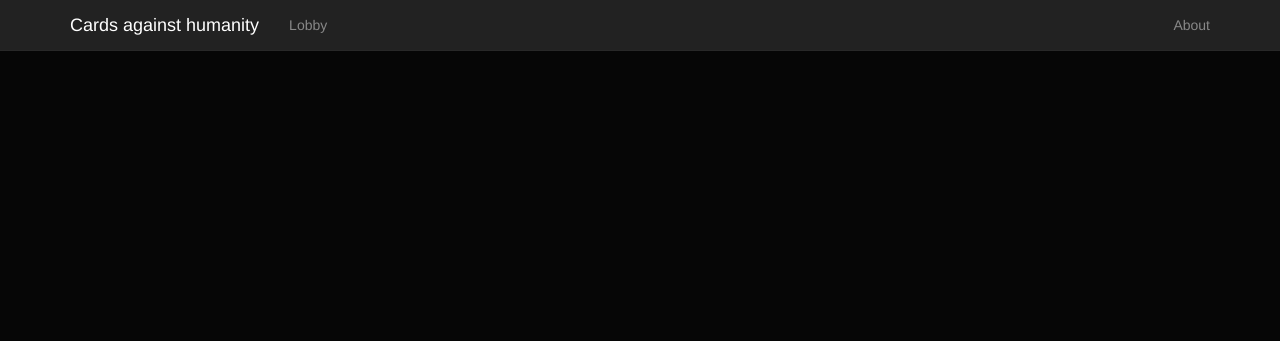
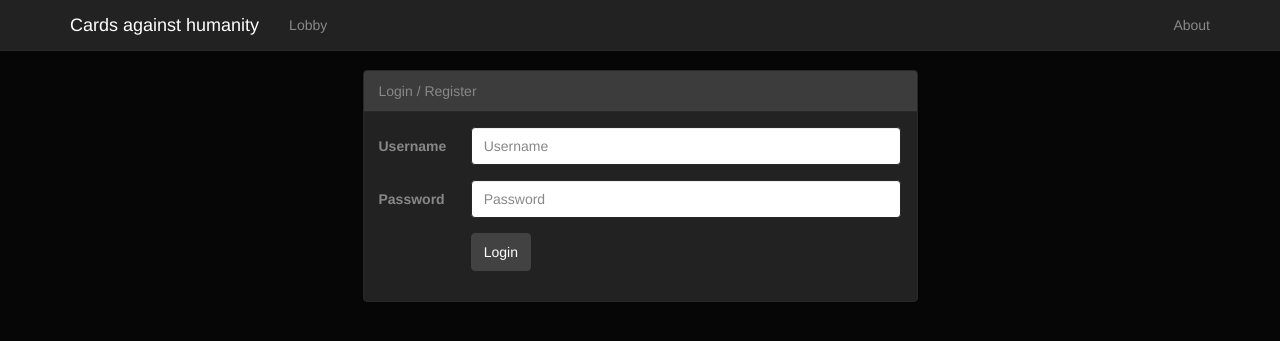
Before and after one commit to ryandeba/cardsAgainstHumanity, a Django app: page / in a window 1280 px wide. Shown: the top 341 px of the page. Run offline with Django 3.2, Linux system fonts and the light colour scheme; parts of the project's set-up code (start-up, migrations or seed data) failed here and were passed over; some web fonts are replaced.

Commit message:
initial progress

```diff
--- a/cardsAgainstHumanity/urls.py
+++ b/cardsAgainstHumanity/urls.py
@@ -11,7 +11,7 @@ urlpatterns = patterns('',
     # url(r'^blog/', include('blog.urls')),
 
     url(r'^admin/', include(admin.site.urls)),
-    url(r'^$', views.index, name = "index"),
     url(r'^lobby/', views.lobby, name = "lobby"),
     url(r'^game/(?P<game_id>\d+)', views.game, name = "lobby"),
+    url(r'^.*$', views.index, name = "index"),
 )
--- a/game/static/game/js/cardsAgainstHumanity.js
+++ b/game/static/game/js/cardsAgainstHumanity.js
@@ -7,6 +7,16 @@ $(function(){
 	});
 
 	cardsAgainstHumanity.on("initialize:after", function(options){
+		showLogin();
+	});
+
+	var showLogin = function(){
+		loginView = new LoginView();
+		cardsAgainstHumanity.main.show(loginView);
+	};
+
+	var LoginView = Backbone.Marionette.ItemView.extend({
+		template: "#template-login"
 	});
 
 });
--- a/game/templates/game/index.html
+++ b/game/templates/game/index.html
@@ -1,10 +1,15 @@
 {% load staticfiles %}
-<!doctype html>
+<!DOCTYPE html>
 <html>
 	<head>
 		<title>Cards Against Humanity</title>
 
 		<link rel="stylesheet" type="text/css" href="{% static 'game/css/bootstrap.min.css' %}" />
+		<style>
+			#main {
+				padding-top: 70px;
+			}
+		</style>
 
 		<script src="{% static 'game/js/vendor/jQuery.js' %}"></script>
 		<script src="{% static 'game/js/vendor/underscore.js' %}"></script>
@@ -43,6 +48,52 @@
 		</div>
 
 		<script type="text/template" id="template-login">
+			<div class="row">
+				<div class="col-xs-6 col-xs-offset-3">
+					<div class="panel panel-default">
+						<div class="panel-heading">Login / Register</div>
+						<div class="panel-body">
+
+							<form class="form-horizontal js-login-form">
+
+								<div class="form-group">
+									<label for="username" class="col-xs-2 control-label">Username</label>
+									<div class="col-xs-10">
+										<input type="text" class="form-control" id="username" placeholder="Username" />
+									</div>
+								</div>
+
+								<div class="form-group">
+									<label for="password" class="col-xs-2 control-label">Password</label>
+									<div class="col-xs-10">
+										<input type="password" class="form-control" id="password" placeholder="Password" />
+									</div>
+								</div>
+
+								<div class="form-group">
+									<div class="col-xs-10 col-xs-offset-2">
+										<button type="submit" class="btn btn-default">Login</button>
+									</div>
+								</div>
+
+							</form>
+
+						</div>
+					</div>
+				</div>
+			</div>
+		</script>
+
+		<script type="text/template" id="template-about">
+			<div class="row">
+				<div class="col-xs-6 col-xs-offset-3">
+					<div class="panel panel-default">
+						<div class="panel-heading">About</div>
+						<div class="panel-body">
+						</div>
+					</div>
+				</div>
+			</div>
 		</script>
 	</body>
 </html>
```
Also changed, not shown: 1 other file.
